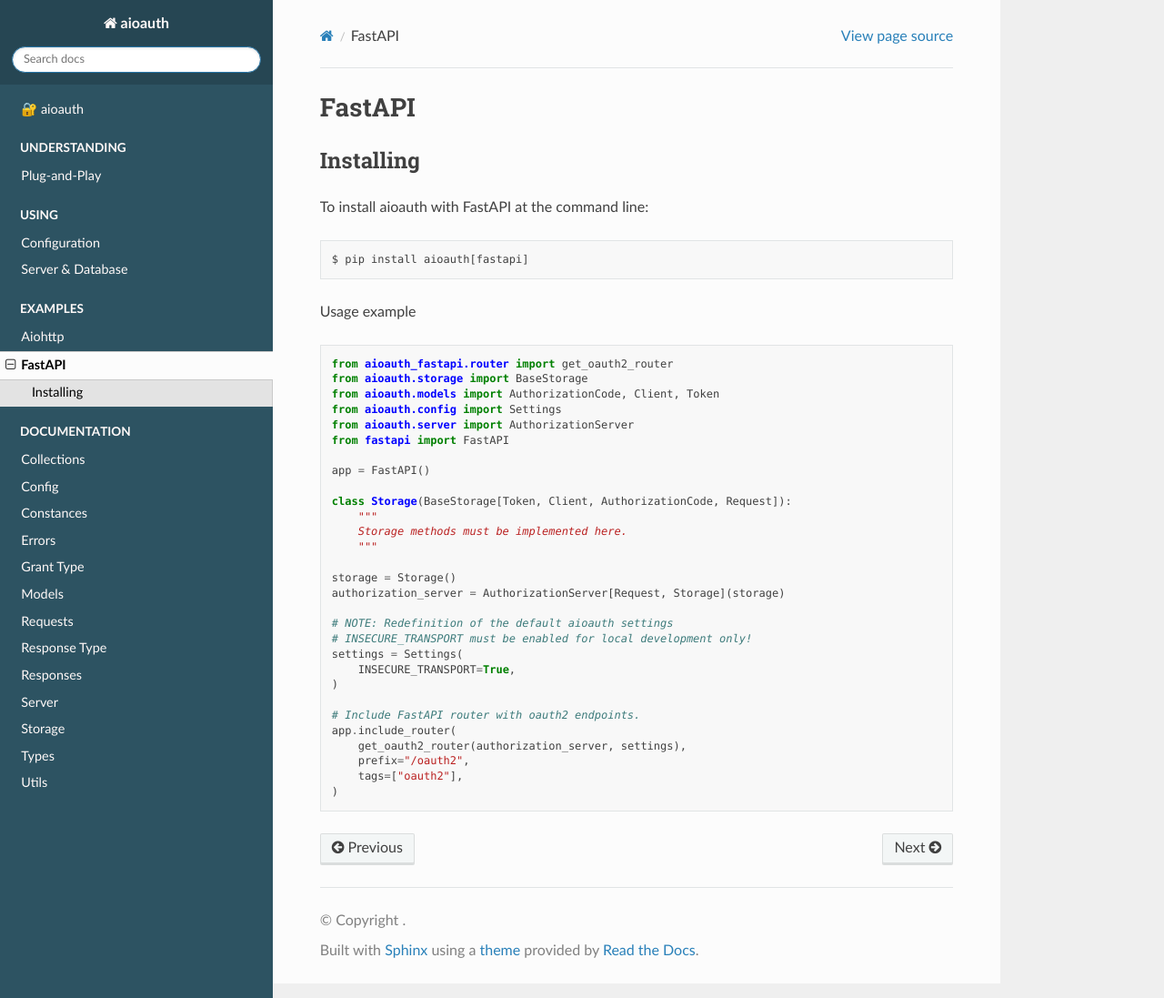
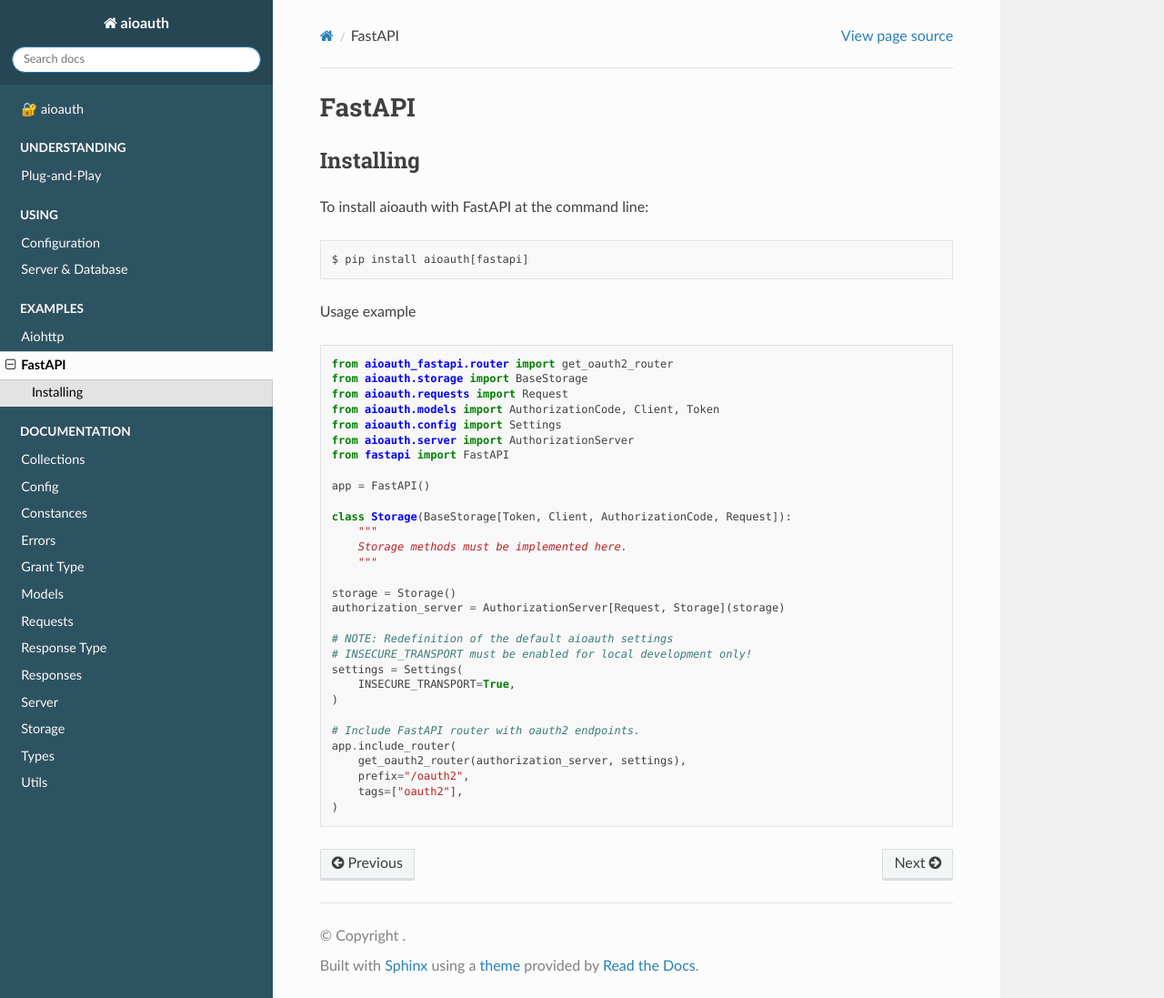
Before and after one commit to aliev/aioauth, a Sphinx documentation site: the page built from docs/source/sections/examples/fastapi.rst, in a window 1280 px wide and 1097 px high. Shown: the whole window at 91% size. Built offline with Sphinx 7.4.7 and the Read the Docs theme 2.0.0, drawn with Linux system fonts in a browser that asks for light colours.

Commit message:
fix: added missing Request import to fastapi.rst

```diff
--- a/docs/source/sections/examples/fastapi.rst
+++ b/docs/source/sections/examples/fastapi.rst
@@ -16,6 +16,7 @@
 
     from aioauth_fastapi.router import get_oauth2_router
     from aioauth.storage import BaseStorage
+    from aioauth.requests import Request
     from aioauth.models import AuthorizationCode, Client, Token
     from aioauth.config import Settings
     from aioauth.server import AuthorizationServer
```
